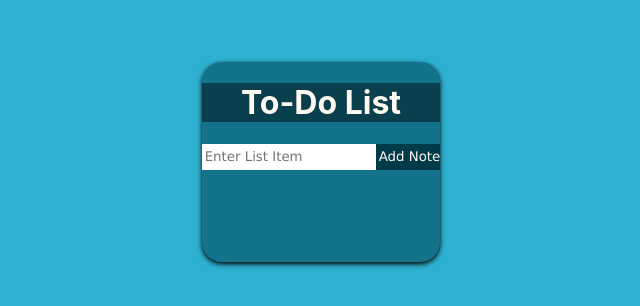
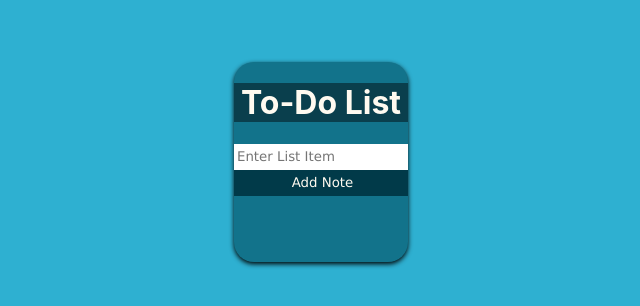
Before and after one commit to shivang02/to-do-list, a React (Create React App) app in the folder to-do-list/: page / in a window 1280 px wide. Shown: the part 238-544 px from the top of the page, without its empty margins (319-959 px from the left). Built offline with nearby package versions, Linux system fonts and the light colour scheme.

Commit message:
some moderate CSS changes

```diff
--- a/to-do-list/src/App.css
+++ b/to-do-list/src/App.css
@@ -70,7 +70,8 @@
 
 }
 .input-container {
-  display: inline-block;
+  display: flex;
+  flex-direction: column;
   box-sizing: border-box;
 
 }
```
